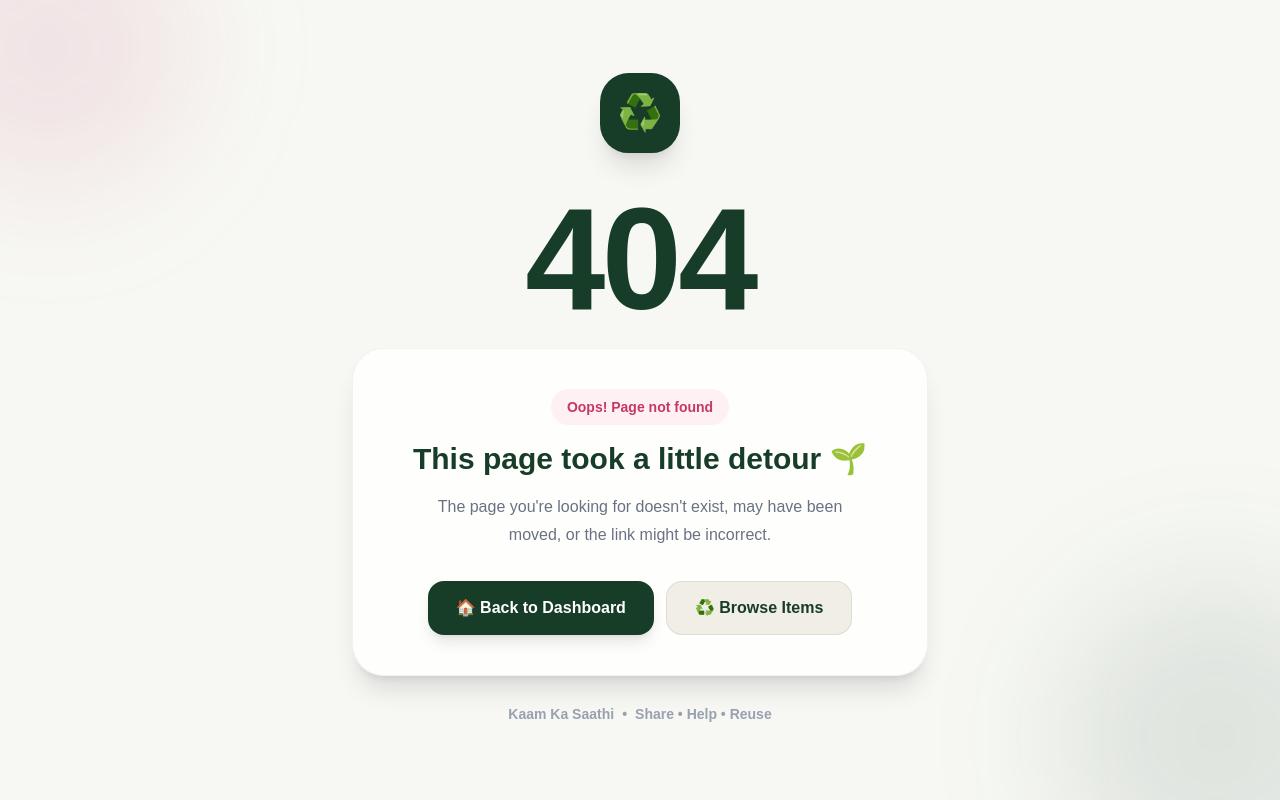
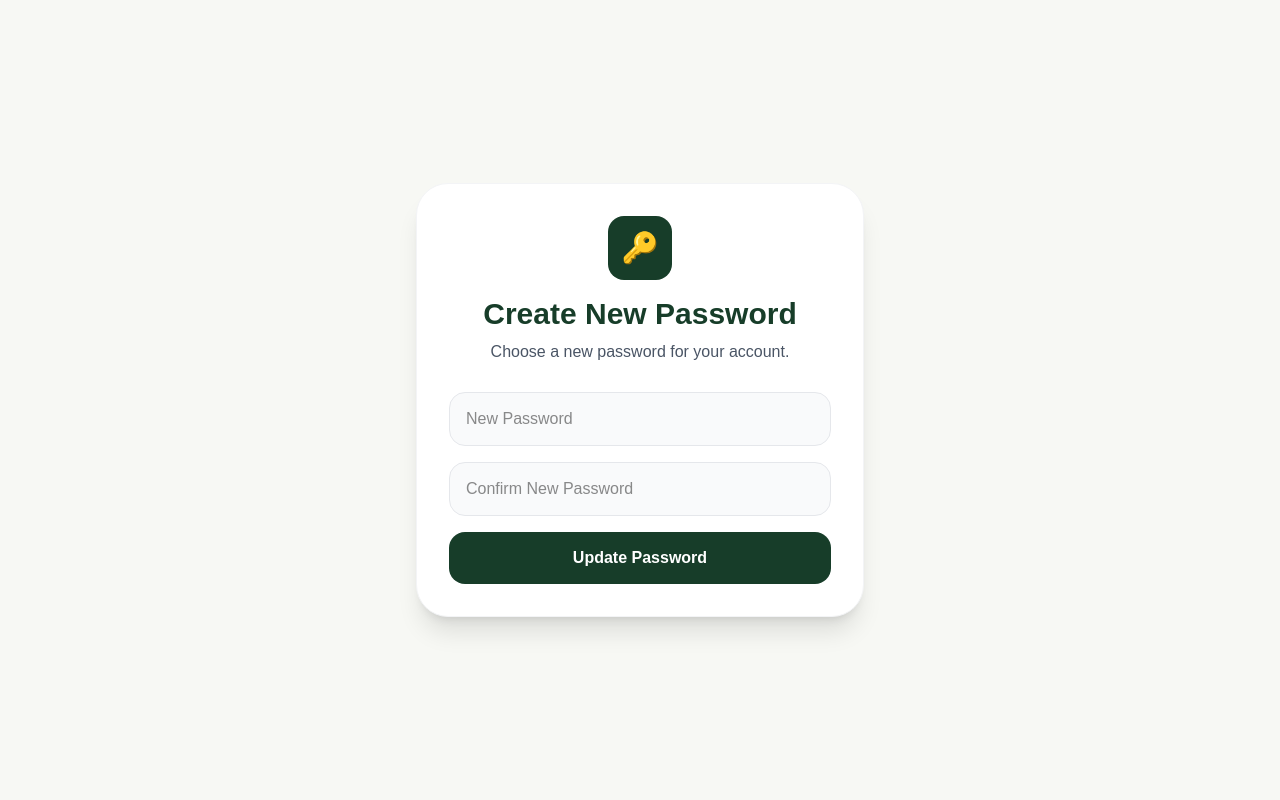
Before and after one commit to Tanya-gupta-21/Kaam-Ka-Sathi, a Next.js app: page /reset-password in a window 1280 px wide. Before the commit this address had no page. Built offline with nearby package versions, Linux system fonts and the light colour scheme; no server answers.

Commit message:
add password reset flow

```diff
--- /dev/null
+++ b/app/forgot-password/page.tsx
@@ -0,0 +1,100 @@
+"use client";
+
+import { FormEvent, useState } from "react";
+import { createClient } from "@/lib/supabase/client";
+
+export default function ForgotPasswordPage() {
+  const supabase = createClient();
+
+  const [email, setEmail] = useState("");
+  const [loading, setLoading] = useState(false);
+  const [message, setMessage] = useState("");
+  const [success, setSuccess] = useState(false);
+
+  async function handleReset(e: FormEvent<HTMLFormElement>) {
+    e.preventDefault();
+
+    setLoading(true);
+    setMessage("");
+    setSuccess(false);
+
+    const { error } = await supabase.auth.resetPasswordForEmail(email, {
+      redirectTo: `${window.location.origin}/reset-password`,
+    });
+
+    if (error) {
+      setMessage(error.message);
+      setLoading(false);
+      return;
+    }
+
+    setSuccess(true);
+    setMessage(
+      "Password reset link has been sent to your email. Please check your inbox."
+    );
+
+    setLoading(false);
+  }
+
+  return (
+    <main className="min-h-screen bg-[#f7f8f4] flex items-center justify-center p-6">
+      <div className="w-full max-w-md rounded-[2rem] bg-white p-8 shadow-xl border border-gray-100">
+
+        <div className="text-center">
+          <div className="mx-auto mb-4 flex h-16 w-16 items-center justify-center rounded-2xl bg-[#173d29] text-3xl">
+            🔐
+          </div>
+
+          <h1 className="text-3xl font-black text-[#173d29]">
+            Forgot Password?
+          </h1>
+
+          <p className="mt-2 text-gray-600">
+            Enter your registered email and we'll send you a reset link.
+          </p>
+        </div>
+
+        <form onSubmit={handleReset} className="mt-7 space-y-4">
+          <input
+            type="email"
+            placeholder="Email Address"
+            value={email}
+            onChange={(e) => setEmail(e.target.value)}
+            required
+            className="w-full rounded-2xl border border-gray-200 bg-gray-50 px-4 py-3.5 outline-none transition focus:border-[#173d29] focus:bg-white focus:ring-4 focus:ring-[#173d29]/10"
+          />
+
+          <button
+            type="submit"
+            disabled={loading}
+            className="w-full rounded-2xl bg-[#173d29] px-4 py-3.5 font-black text-white transition hover:-translate-y-0.5 hover:bg-[#24573b] disabled:opacity-50"
+          >
+            {loading ? "Sending..." : "Send Reset Link"}
+          </button>
+        </form>
+
+        {message && (
+          <p
+            className={`mt-4 rounded-2xl p-4 text-center text-sm ${
+              success
+                ? "bg-green-50 text-green-700"
+                : "bg-red-50 text-red-600"
+            }`}
+          >
+            {message}
+          </p>
+        )}
+
+        <div className="mt-6 text-center">
+          <a
+            href="/login"
+            className="text-sm font-bold text-[#c63868] hover:underline"
+          >
+            ← Back to Login
+          </a>
+        </div>
+
+      </div>
+    </main>
+  );
+}
--- /dev/null
+++ b/app/reset-password/page.tsx
@@ -0,0 +1,109 @@
+"use client";
+
+import { FormEvent, useState } from "react";
+import { createClient } from "@/lib/supabase/client";
+import { useRouter } from "next/navigation";
+
+export default function ResetPasswordPage() {
+  const supabase = createClient();
+  const router = useRouter();
+
+  const [password, setPassword] = useState("");
+  const [confirmPassword, setConfirmPassword] = useState("");
+  const [loading, setLoading] = useState(false);
+  const [message, setMessage] = useState("");
+
+  async function handleUpdatePassword(e: FormEvent<HTMLFormElement>) {
+    e.preventDefault();
+
+    setMessage("");
+
+    if (password.length < 6) {
+      setMessage("Password must be at least 6 characters.");
+      return;
+    }
+
+    if (password !== confirmPassword) {
+      setMessage("Passwords do not match.");
+      return;
+    }
+
+    setLoading(true);
+
+    const { error } = await supabase.auth.updateUser({
+      password,
+    });
+
+    if (error) {
+      setMessage(error.message);
+      setLoading(false);
+      return;
+    }
+
+    setMessage("Password updated successfully! Redirecting...");
+
+    setTimeout(() => {
+      router.push("/dashboard");
+      router.refresh();
+    }, 1200);
+  }
+
+  return (
+    <main className="min-h-screen bg-[#f7f8f4] flex items-center justify-center p-6">
+      <div className="w-full max-w-md rounded-[2rem] bg-white p-8 shadow-xl border border-gray-100">
+
+        <div className="text-center">
+          <div className="mx-auto mb-4 flex h-16 w-16 items-center justify-center rounded-2xl bg-[#173d29] text-3xl">
+            🔑
+          </div>
+
+          <h1 className="text-3xl font-black text-[#173d29]">
+            Create New Password
+          </h1>
+
+          <p className="mt-2 text-gray-600">
+            Choose a new password for your account.
+          </p>
+        </div>
+
+        <form
+          onSubmit={handleUpdatePassword}
+          className="mt-7 space-y-4"
+        >
+          <input
+            type="password"
+            placeholder="New Password"
+            value={password}
+            onChange={(e) => setPassword(e.target.value)}
+            required
+            className="w-full rounded-2xl border border-gray-200 bg-gray-50 px-4 py-3.5 outline-none focus:border-[#173d29] focus:bg-white focus:ring-4 focus:ring-[#173d29]/10"
+          />
+
+          <input
+            type="password"
+            placeholder="Confirm New Password"
+            value={confirmPassword}
+            onChange={(e) => setConfirmPassword(e.target.value)}
+            required
+            className="w-full rounded-2xl border border-gray-200 bg-gray-50 px-4 py-3.5 outline-none focus:border-[#173d29] focus:bg-white focus:ring-4 focus:ring-[#173d29]/10"
+          />
+
+          <button
+            type="submit"
+            disabled={loading}
+            className="w-full rounded-2xl bg-[#173d29] px-4 py-3.5 font-black text-white transition hover:-translate-y-0.5 hover:bg-[#24573b] disabled:opacity-50"
+          >
+            {loading ? "Updating..." : "Update Password"}
+          </button>
+        </form>
+
+        {message && (
+          <p className="mt-4 rounded-2xl bg-gray-100 p-4 text-center text-sm text-gray-700">
+            {message}
+          </p>
+        )}
+
+      </div>
+    </main>
+  );
+}
```
Also changed, not shown: app/login/page.tsx (+29 -15 lines).
